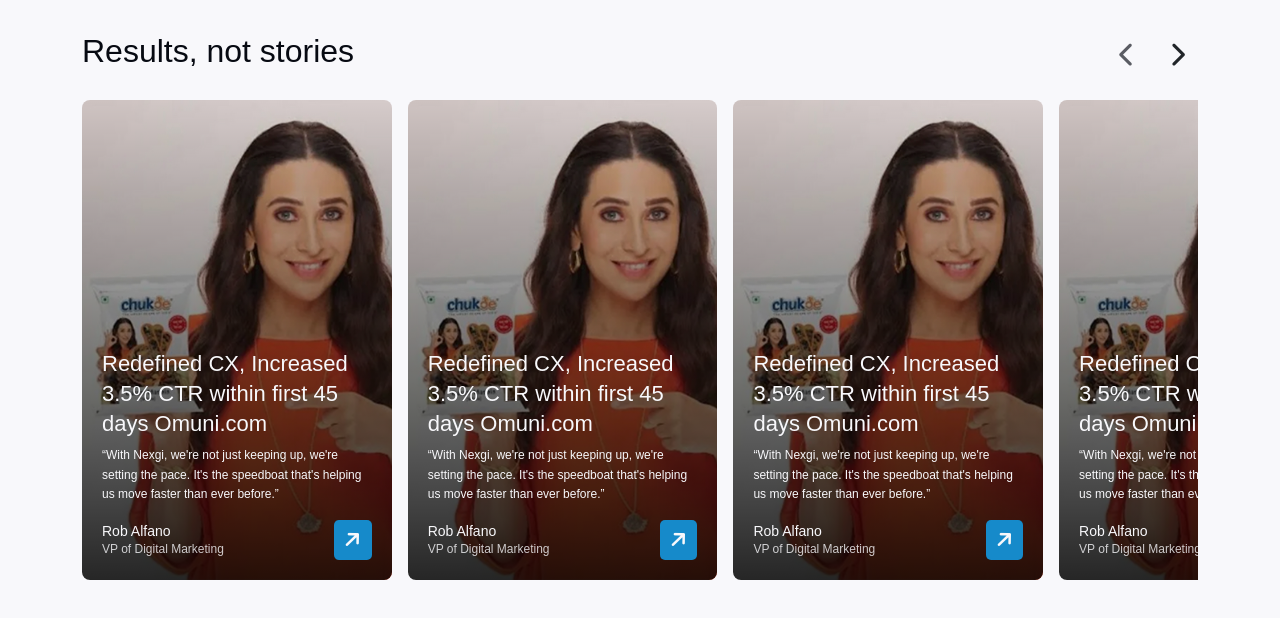
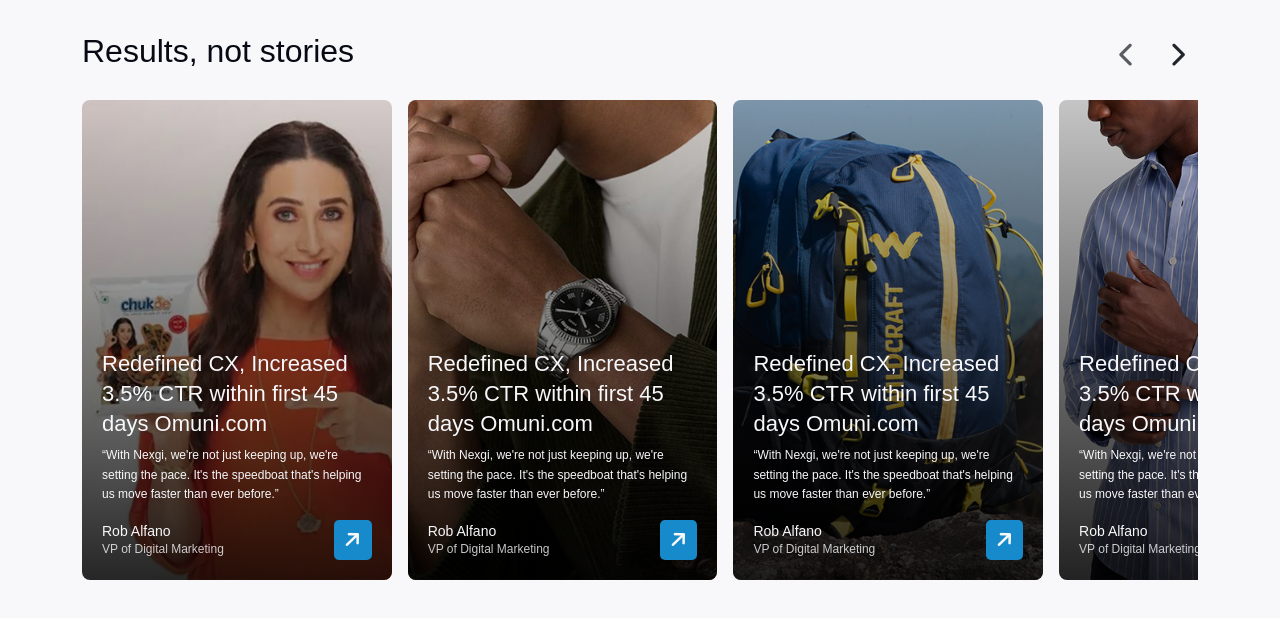
Before and after one commit to vikas-thakur-nexgi/task-banner, a plain HTML site: page index.html in a window 1280 px wide. Shown: the part 822-1440 px from the top of the page. Drawn offline with nearby package versions, Linux system fonts and the light colour scheme; a web font is replaced by a local one.

Commit message:
update a img

```diff
--- a/index.html
+++ b/index.html
@@ -111,10 +111,10 @@
                         </div>
                     </article>
 
-                    <!-- Card 1 -->
+                    <!-- Card 2 -->
                     <article class="logo__card position-relative overflow-hidden flex-shrink-0">
 
-                        <img class="logo__card__image" src="/assets/img/Chukde.jpg" alt="Chukde customer spokesperson">
+                        <img class="logo__card__image" src="/assets/img/Fossil.jpg" alt="Fossil customer spokesperson">
                         <div class="logo__card__shade" aria-hidden="true"></div>
                         <div class="logo__card__content">
                             <h3 class="logo__card__title">
@@ -140,10 +140,10 @@
                         </div>
                     </article>
 
-                    <!-- Card 1 -->
+                    <!-- Card 3 -->
                     <article class="logo__card position-relative overflow-hidden flex-shrink-0">
 
-                        <img class="logo__card__image" src="/assets/img/Chukde.jpg" alt="Chukde customer spokesperson">
+                        <img class="logo__card__image" src="/assets/img/Wildcraft.jpg" alt="Wildcraft customer spokesperson">
                         <div class="logo__card__shade" aria-hidden="true"></div>
                         <div class="logo__card__content">
                             <h3 class="logo__card__title">
@@ -169,10 +169,10 @@
                         </div>
                     </article>
 
-                    <!-- Card 1 -->
+                    <!-- Card 4 -->
                     <article class="logo__card position-relative overflow-hidden flex-shrink-0">
 
-                        <img class="logo__card__image" src="/assets/img/Chukde.jpg" alt="Chukde customer spokesperson">
+                        <img class="logo__card__image" src="/assets/img/Nautica.jpg" alt="Nautica customer spokesperson">
                         <div class="logo__card__shade" aria-hidden="true"></div>
                         <div class="logo__card__content">
                             <h3 class="logo__card__title">
@@ -198,7 +198,7 @@
                         </div>
                     </article>
 
-                    <!-- Card 1 -->
+                    <!-- Card 5 -->
                     <article class="logo__card position-relative overflow-hidden flex-shrink-0">
 
                         <img class="logo__card__image" src="/assets/img/Chukde.jpg" alt="Chukde customer spokesperson">
```
